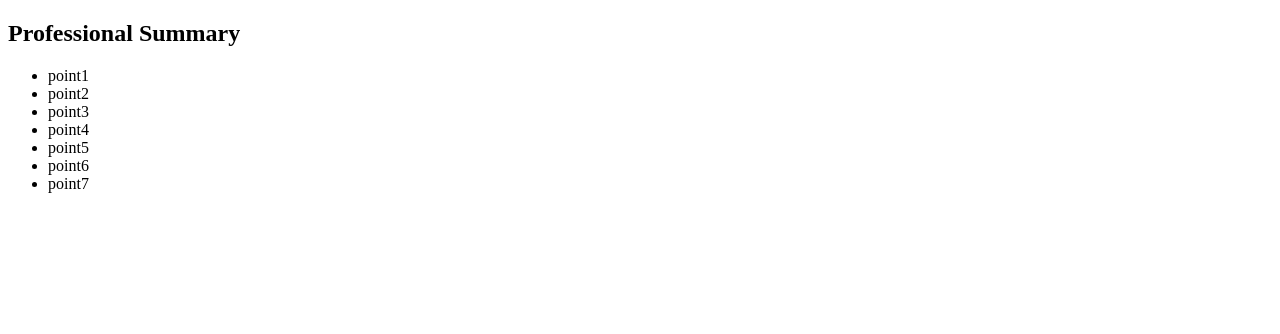
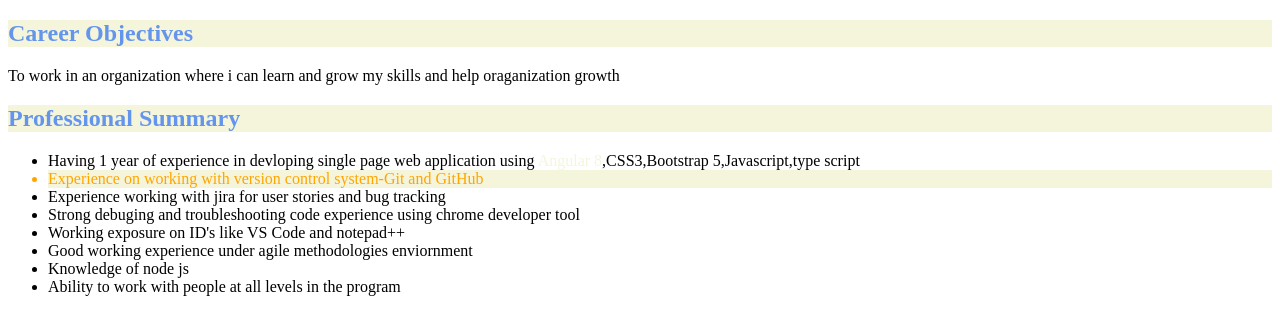
Before and after one commit to bhoo26/my_profile, a plain HTML site: page home.html in a window 1280 px wide. Drawn offline with Linux system fonts and the light colour scheme.

Commit message:
implemented css
implemented css

```diff
--- a/home.html
+++ b/home.html
@@ -2,20 +2,37 @@
 <html>
     <head>
         <title>Home</title>
+        <style>
+            .techstack{
+                background-color: beige;
+                color:cornflowerblue
+
+            }
+            #tools{
+                color: beige;
+
+            }
+        </style>
     </head>
     <body>
-        <h2>
+
+        <h2  class="techstack">
+            Career Objectives
+        </h2>
+        <p>To work in an organization where i can learn and grow  my skills and help oraganization growth</p>
+        <h2  class="techstack">
             Professional Summary
         </h2>
         <ul>
-            <li>point1</li>
-            <li>point2</li>
-            <li>point3</li>
-            <li>point4</li>
-            <li>point5</li>
-            <li>point6</li>
-            <li>point7</li>
-
+            <li>Having 1 year of experience in devloping single page web application using
+                <span id="tools">Angular 8</span>,CSS3,Bootstrap 5,Javascript,type script</li>
+            <li style="color:orange;background-color:beige">Experience on working with version control system-Git and GitHub</li>
+            <li>Experience working with jira for user stories and bug tracking</li>
+            <li>Strong debuging and troubleshooting code experience using chrome developer tool</li>
+            <li>Working exposure on ID's like VS Code and notepad++</li>
+            <li>Good working experience  under agile methodologies enviornment</li>
+            <li>Knowledge of node js</li>
+            <li>Ability to work with people at all levels in the program</li>
         </ul>
     </body>
 </html>
```
Also changed, not shown: cssBasics.html (added, +50 -0 lines), index.html (+8 -1 lines), inlineCSS.html (added, +24 -0 lines).
